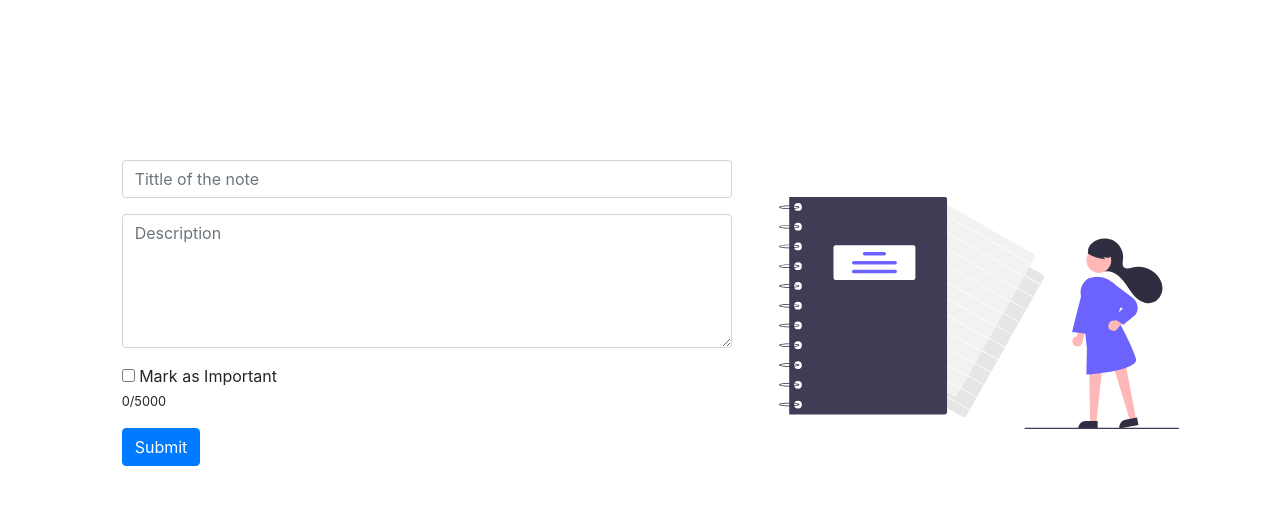
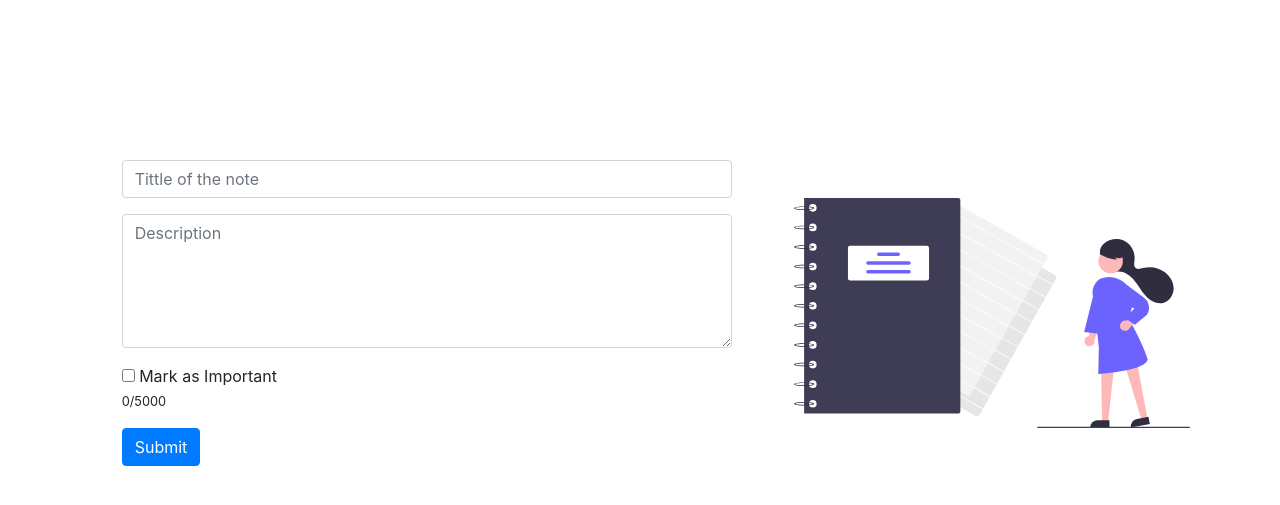
Before and after one commit to sushil-2803/Online_Notes_App, a PHP site: page /new.php in a window 1280 px wide. Shown: the part 56-561 px from the top of the page. Run offline with PHP 8.4, Linux system fonts and the light colour scheme; a user stored in the database is signed in.

Commit message:
UI improvements

```diff
--- a/new.php
+++ b/new.php
@@ -45,7 +45,8 @@ $username=$_SESSION['username'];
 
     <div class="container-fluid mx-auto" style="margin-top:10rem">
         <div class="row align-items-center">
-            <div class="offset-lg-1 offset-md-1 col-6">
+            <!-- <div class="offset-lg-1 offset-md-1 col-6"> -->
+            <div class="col-md-6 offset-lg-1">
             <form method="POST" action="">
                 <div class="form-group">
                     <input type="text" maxlength="90" class="form-control" id="note_tittle" name="note_tittle" placeholder="Tittle of the note" required>
@@ -58,11 +59,12 @@ $username=$_SESSION['username'];
                 <input type="submit" class="btn btn-primary" name="submit">
             </form>
             </div>
-            <div class="col-md-2 col-lg-2 col-xl-2 col-2 justify-content-end">
-          <div class="row align-items-center ">
-            <img src="assets/newnote.svg"  style="width:25rem; margin-left:2rem" id="homeimg">
+            <div class="col-md-4">
+            <!-- <div class="col-md-2 col-lg-2 col-xl-2 col-2 justify-content-end"> -->
+          <!-- <div class="row align-items-center "> -->
+            <img src="assets/newnote.svg"  style="width:100%; margin-left:2rem" id="homeimg">
         </div>
-      </div>
+      <!-- </div> -->
         </div>
     </div>
 
```
Also changed, not shown: changepwd.php (+10 -1 lines), home.php (+14 -5 lines).
